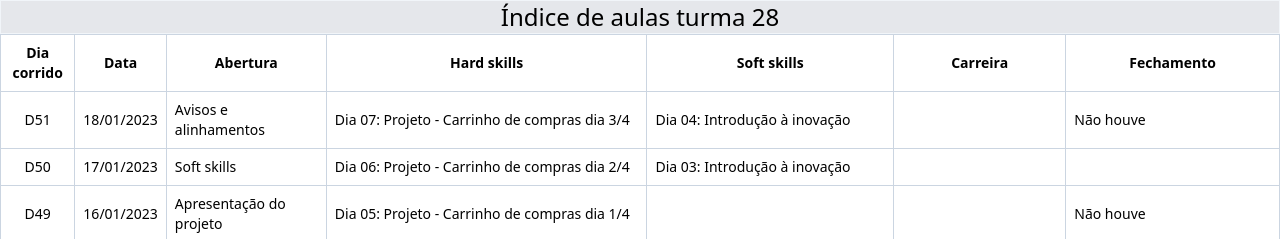
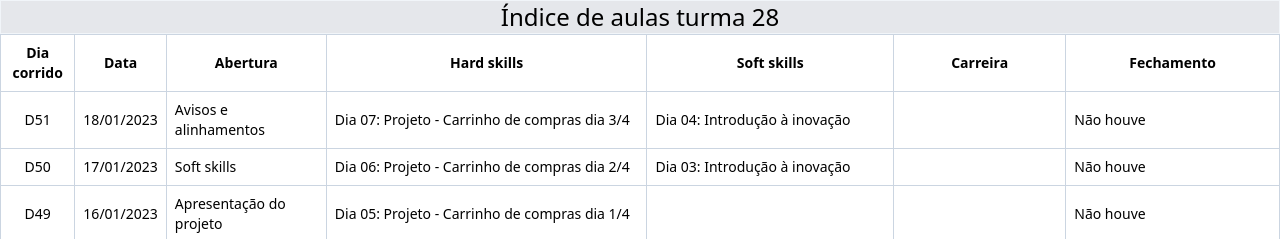
Before and after one commit to parseiro/course-annotations, a React (Create React App) app: page / in a window 1280 px wide. Shown: the top 239 px of the page. Built offline with nearby package versions, Linux system fonts and the light colour scheme.

Commit message:
Correcao D50

```diff
--- a/src/App.js
+++ b/src/App.js
@@ -19,7 +19,7 @@ const days = [
         softSkils: "Dia 03: Introdução à inovação",
         carreira: "",
         abertura: "Soft skills",
-        fechamento: "",
+        fechamento: "Não houve",
     },
     {
         title: "D49",
```
